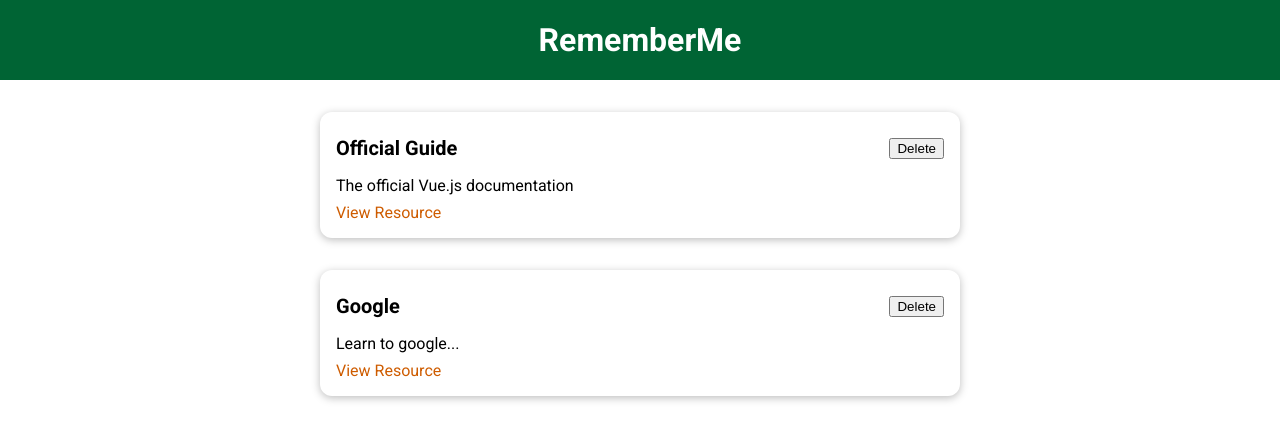
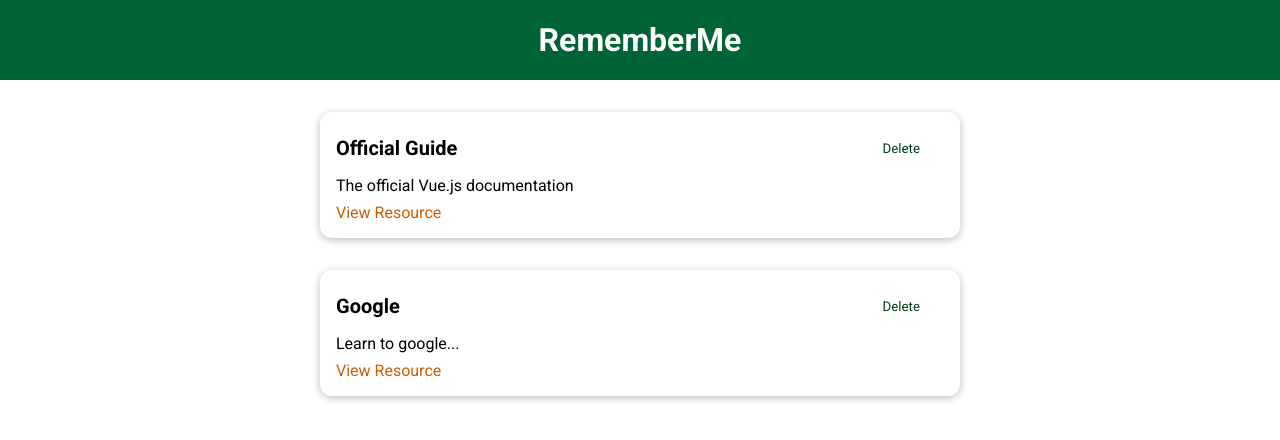
Before and after one commit to adrianjiga/learning-resources-app, a Vue app: page / in a window 1280 px wide. Shown: the top 440 px of the page. Built offline with nearby package versions, Linux system fonts and the light colour scheme.

Commit message:
add BaseButton component and use it

```diff
--- /dev/null
+++ b/src/components/UI/BaseButton.vue
@@ -0,0 +1,39 @@
+<template>
+	<button :type="type" :class="mode">
+		<slot></slot>
+	</button>
+</template>
+
+<script>
+	export default {
+		props: ["type", "mode"],
+	};
+</script>
+
+<style scoped>
+	button {
+		padding: 0.75rem 1.5rem;
+		font-family: inherit;
+		background-color: #006434;
+		border: 1px solid #006434;
+		color: white;
+		cursor: pointer;
+	}
+
+	button:hover,
+	button:active {
+		background-color: #004119;
+		border-color: #004119;
+	}
+
+	.flat {
+		background-color: transparent;
+		color: #004119;
+		border: none;
+	}
+
+	.flat:hover,
+	.flat:active {
+		background-color: #bbffacc5;
+	}
+</style>
--- a/src/components/resources/LearningResource.vue
+++ b/src/components/resources/LearningResource.vue
@@ -3,7 +3,7 @@
 		<base-card>
 			<header>
 				<h3>{{ title }}</h3>
-				<button>Delete</button>
+				<base-button mode="flat">Delete</base-button>
 			</header>
 			<p>{{ description }}</p>
 			<nav>
--- a/src/main.js
+++ b/src/main.js
@@ -2,9 +2,11 @@
 
 import App from "./App.vue";
 import BaseCard from "./components/UI/BaseCard.vue";
+import BaseButton from "./components/UI/BaseButton.vue";
 
 const app = createApp(App);
 
 app.component("base-card", BaseCard);
+app.component("base-button", BaseButton);
 
 app.mount("#app");
```
